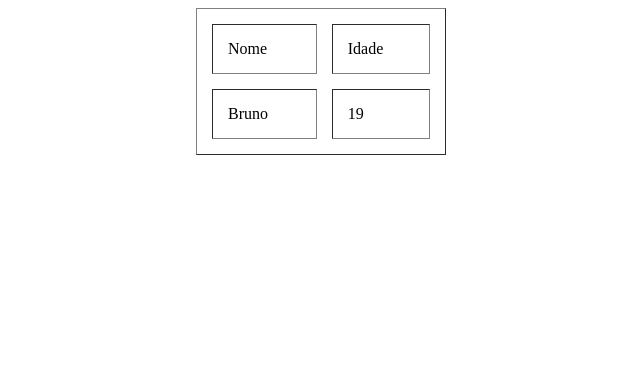
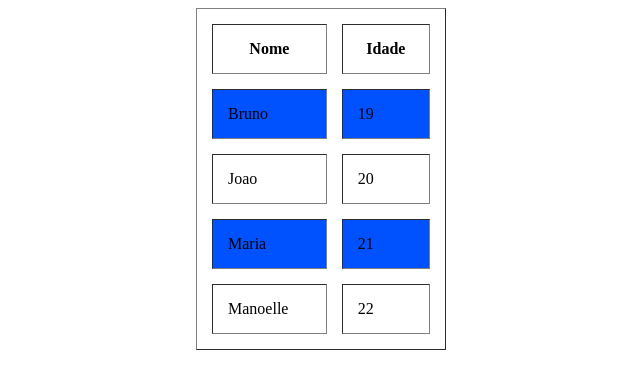
Before and after one commit to BrunoDev2003/DIO-HTML-BOOTCAMP, a plain HTML site: page tabelas_html/index.html in a window 1280 px wide. Shown: the whole page, without its empty margins (319-959 px from the left). Drawn offline with Linux system fonts and the light colour scheme.

Commit message:
tags tr, td e th

```diff
--- a/tabelas_html/index.html
+++ b/tabelas_html/index.html
@@ -5,17 +5,40 @@
     <meta http-equiv="X-UA-Compatible" content="IE=edge">
     <meta name="viewport" content="width=device-width, initial-scale=1.0">
     <title>Document</title>
+    <style>
+        table tr:nth-child(even) {
+            background-color: rgb(0, 81, 255)
+        }
+        table tr:hover td {
+            background-color: darkgrey;
+        }
+    </style>
 </head>
 <body>
 
     <table summary="Tag para acessbilidadwe, descrição da table para o leitor de tela" border="1" width="250" cellspacing="15" cellpadding="15" align="center">
-        <tr>
-            <td>Nome</td>
-            <td>Idade</td>
+        <tr id="1">
+            <th title="Nome Completo">Nome</th>
+            <th>Idade</th>
         </tr>
-        <tr>
+        <tr id="2">
             <td>Bruno</td>
             <td>19</td>
+        </tr>
+
+        <tr id="3">
+            <td>Joao</td>
+            <td>20</td>
+        </tr>
+
+        <tr id="4">
+            <td>Maria</td>
+            <td>21</td>
+        </tr>
+
+        <tr id="5">
+            <td>Manoelle</td>
+            <td>22</td>
         </tr>
     </table>
 
```
